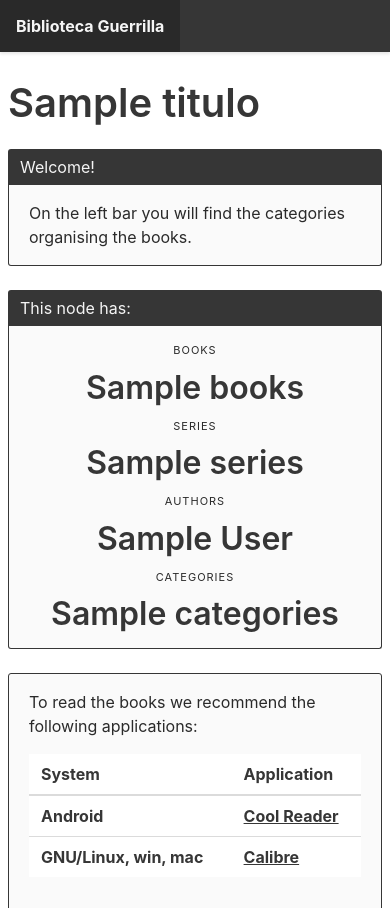
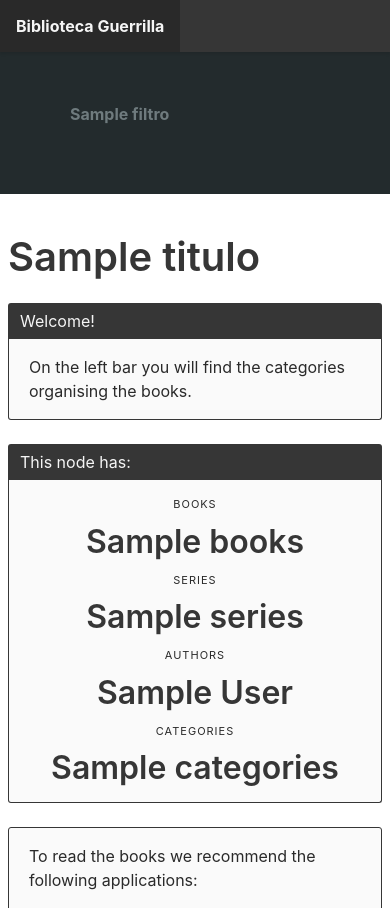
Before and after one commit to elKaZe/biblioteca-guerrilla, a Flask app: template app/templates/index.html in a window 390 px wide. Shown: the top 908 px of the page. Run offline with Flask 2, Linux system fonts and the light colour scheme; the template is opened without the code that fills it: most values are stand-ins (such as "Sample title", 1, 10 or a date in 2020); lists and menus that the app fills with data are empty.

Commit message:
arreglado el modo mobile, la barra no se mostraba

```diff
--- a/app/templates/sidebar.html
+++ b/app/templates/sidebar.html
@@ -1,4 +1,4 @@
-<aside class="column is-2 aside hero is-fullheight is-hidden-mobile">
+<aside class="column is-2 aside hero is-fullheight is-desktop is-hidden-mobile">
   <div>
     <div class="main">
       {% for filtro in filtros_generales %}
@@ -7,3 +7,12 @@
     </div>
   </div>
 </aside>
+<aside class="column aside hero is-mobile is-hidden-desktop">
+  <div>
+    <div class="main">
+      {% for filtro in filtros_generales %}
+      <a href="{{ filtro.url }}" class="item"><span class="icon"><i class="{{filtro.iconclass}}"></i></span><span class="name">{{ filtro.nombre|capitalize }}</span></a>
+      {% endfor %}
+    </div>
+  </div>
+</aside>
```
